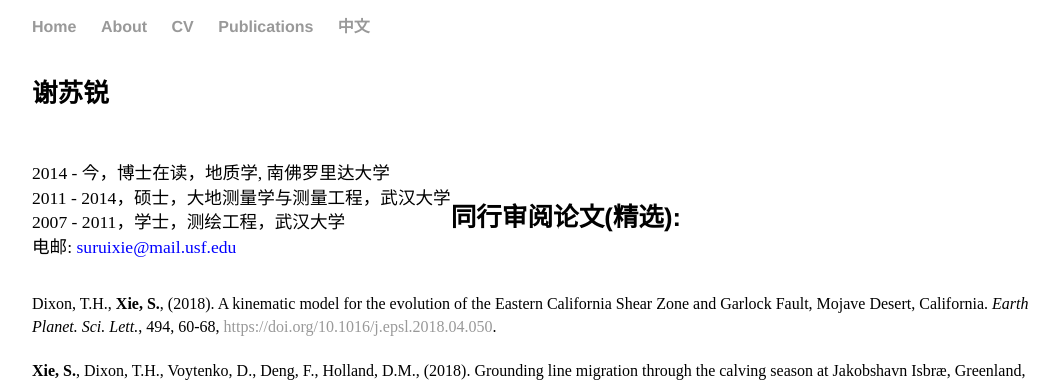
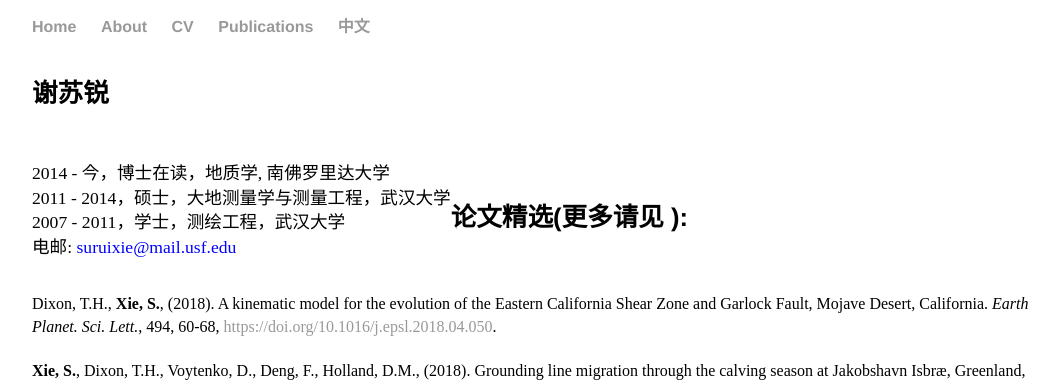
Before and after one commit to suruixie/suruixie.github.io, a Jekyll site: the page built from Chinese/index.html, in a window 1280 px wide. Shown: the top 385 px of the page, without its empty margins (96-1155 px from the left). Built offline with Jekyll 4.4.1, drawn with Linux system fonts in a browser that asks for light colours.

Commit message:
Update index.html

```diff
--- a/Chinese/index.html
+++ b/Chinese/index.html
@@ -17,7 +17,7 @@ title: 苏锐的中文页面
 
 	<br style="line-height:8.0em">
 	<div class="sideText">
-            <h4>同行审阅论文(精选):</h4>
+            <h4>论文精选(更多请见 <a  href="https://scholar.google.com/citations?hl=en&user=kF4StsMAAAAJ&view_op=list_works"><i class="ai ai-google-scholar ai-2x"></i></a>): </h4>
             <p style="font-size:1.0em;">
 		Dixon, T.H., <strong>Xie, S.</strong>, (2018). A kinematic model for the evolution of the Eastern California Shear Zone and Garlock Fault, Mojave Desert, California. <em>Earth Planet. Sci. Lett.</em>, 494, 60-68, <a href="https://doi.org/10.1016/j.epsl.2018.04.050">https://doi.org/10.1016/j.epsl.2018.04.050</a>.  <br>
 		<br style="line-height:0.2em">
```
